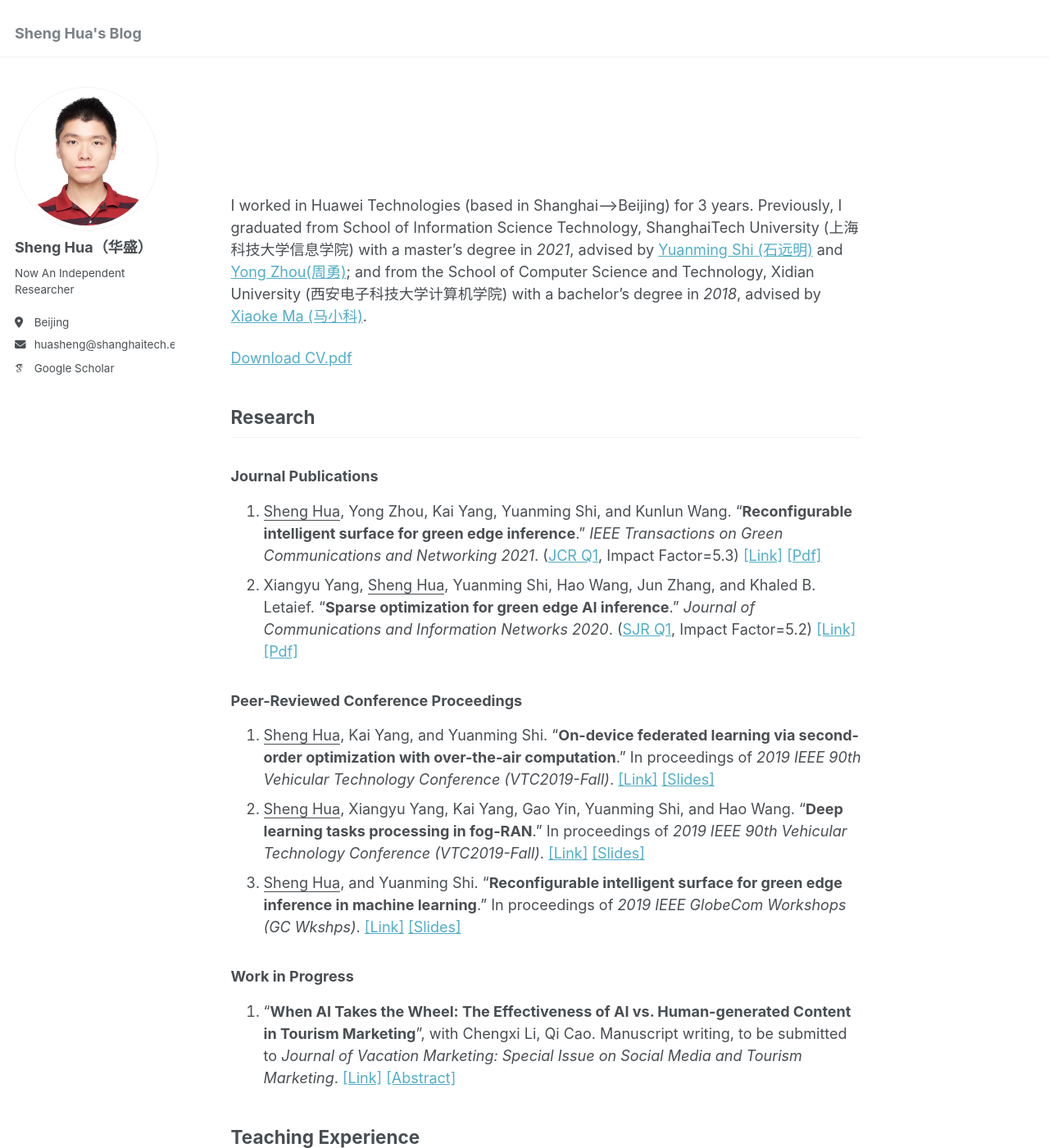
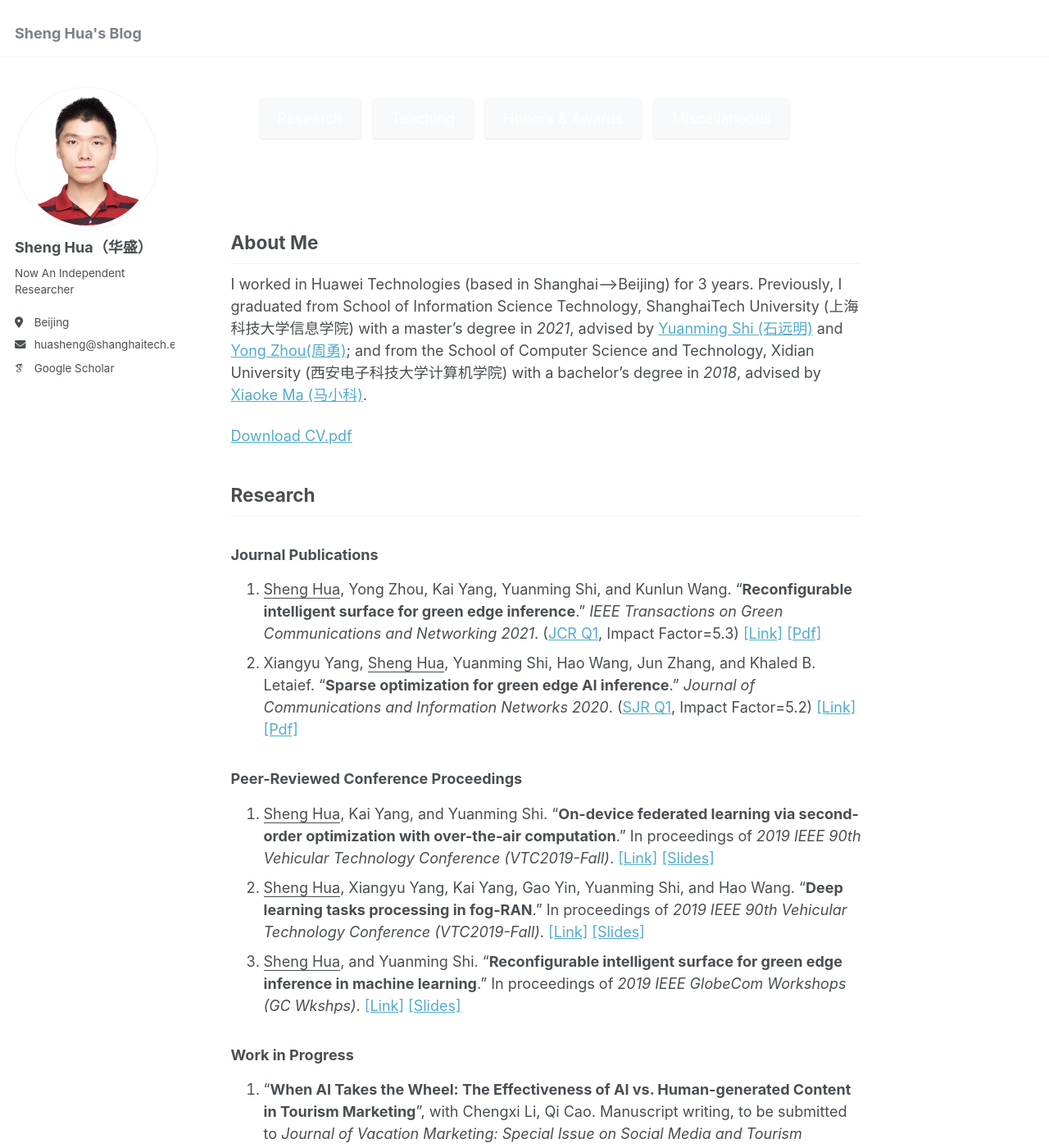
Before and after one commit to DreamerHua/dreamerhua.github.io, a Jekyll site: the page built from _pages/about.md, in a window 1280 px wide and 1400 px high. Shown: the whole window at 82% size. Built offline with Jekyll 4.4.1, drawn with Linux system fonts in a browser that asks for light colours; some web fonts are replaced.

Commit message:
更改tab背景颜色，使之持续可见

```diff
--- a/_pages/about.md
+++ b/_pages/about.md
@@ -8,6 +8,7 @@ redirect_from:         # URL 重定向设置
   - /about.html      # 如果访问 网站域名/about.html，会重定向到此页面
 ---
 
+## <span id="about">About Me</span>
 I worked in Huawei Technologies (based in Shanghai-->Beijing) for 3 years. Previously, I graduated from School of Information Science Technology, ShanghaiTech University (上海科技大学信息学院) with a master’s degree in *2021*, advised by [Yuanming Shi (石远明)](https://faculty.sist.shanghaitech.edu.cn/faculty/shiym/home.html) and [Yong Zhou(周勇)](https://faculty.sist.shanghaitech.edu.cn/faculty/zhouyong/); and from the School of Computer Science and Technology, Xidian University (西安电子科技大学计算机学院) with a bachelor’s degree in *2018*, advised by [Xiaoke Ma (马小科)](https://web.xidian.edu.cn/xkma/).
 
 
--- a/assets/css/main.scss
+++ b/assets/css/main.scss
@@ -53,15 +53,17 @@
       font-size: $type-size-5;
       font-weight: normal;
       color: $text-color;
-      text-decoration: none;
-      background-color: transparent;
-      border: 1px solid $gray;
+      background-color: #f8f9fa;
+      border: 1px solid $border-color;
       border-radius: 4px;
       transition: all 0.2s ease-in-out;
+      box-shadow: 0 1px 3px rgba(0,0,0,0.1);
 
       &:hover {
         color: #fff;
         background-color: $primary-color;
+        border-color: $primary-color;
+        box-shadow: 0 2px 5px rgba(0,0,0,0.2);
       }
     }
 }
```
